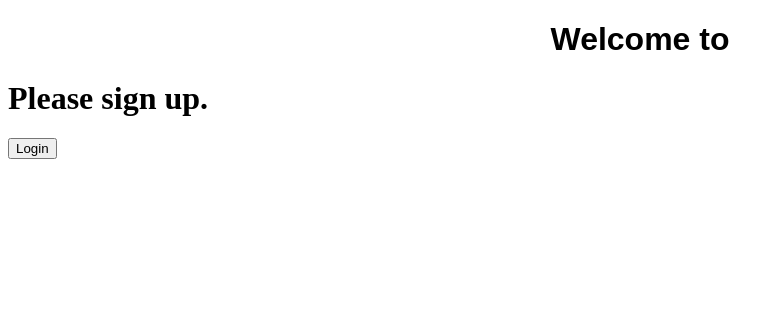
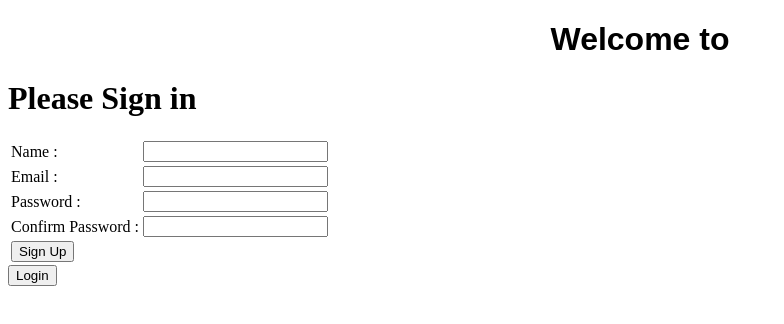
Before and after one commit to pomkiticat/ReactTestbill, a React (Create React App) app: page / in a window 1280 px wide. Shown: the top 324 px of the page, without its empty margins (0-784 px from the left). Built offline with nearby package versions, Linux system fonts and the light colour scheme.

Commit message:
add sign up

```diff
--- a/src/LoginLogout.js
+++ b/src/LoginLogout.js
@@ -1,4 +1,5 @@
 import React from "react";
+import Car from "./test";
 
 class LoginControl extends React.Component {
   constructor(props) {
@@ -46,7 +47,7 @@ function UserGreeting(props) {
 }
 
 function GuestGreeting(props) {
-  return <h1>Please sign up.</h1>;
+  return <Car />;
 }
 
 function LoginButton(props) {
--- a/src/test.js
+++ b/src/test.js
@@ -5,6 +5,7 @@ class Car extends React.Component {
   render() {
     return (
       <div class="Signup">
+        <h1>Please Sign in</h1>
         <table>
           <tr>
             <td>Name : </td>
```
